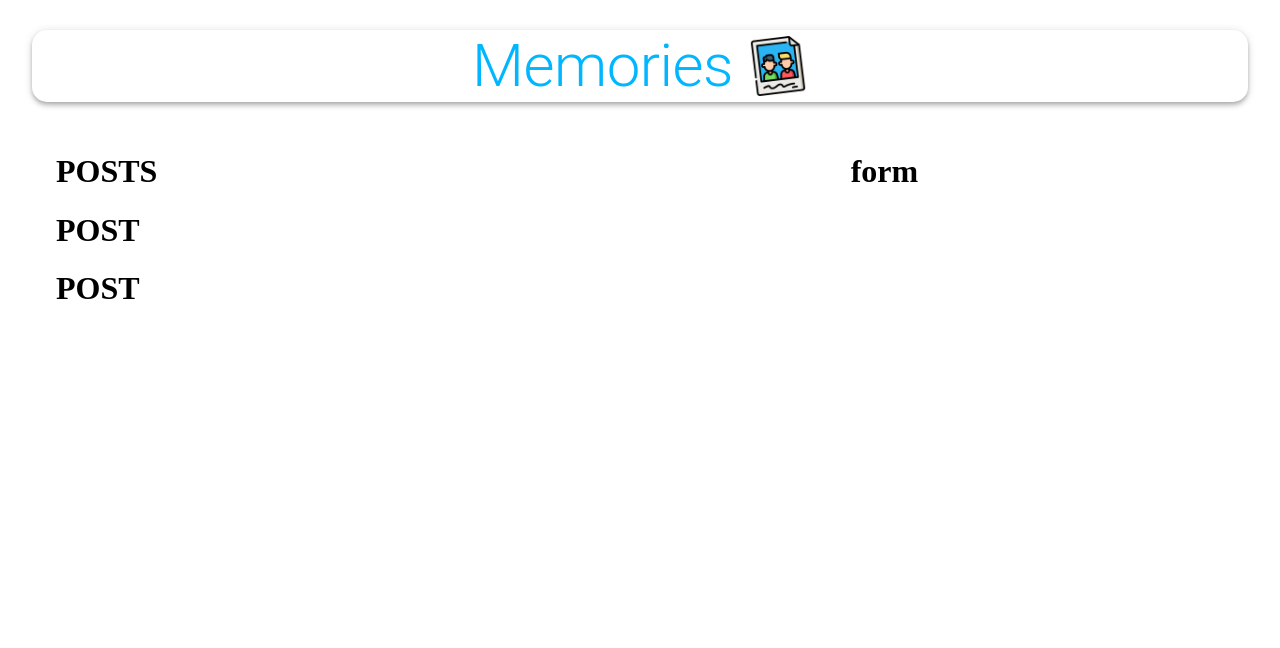
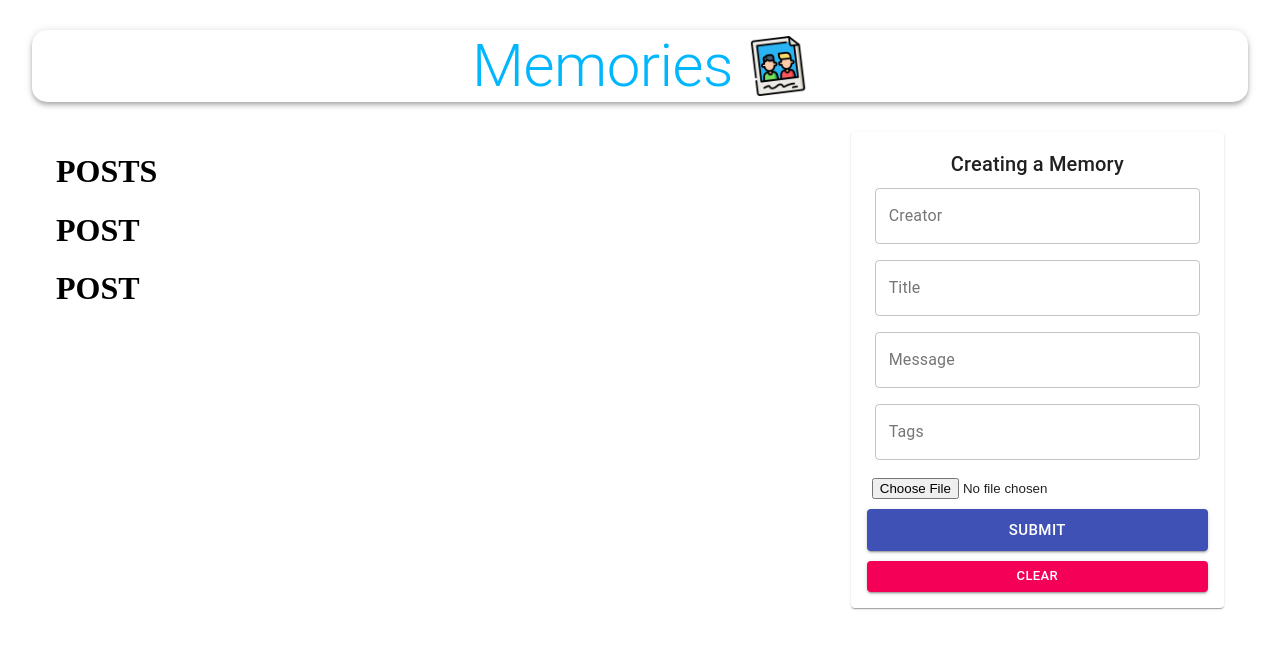
Before and after one commit to Jenny-Cao1/journal-project-client, a React (Create React App) app: page / in a window 1280 px wide. Shown: the top 648 px of the page. Built offline with nearby package versions, Linux system fonts and the light colour scheme; no server answers.

Commit message:
feat: update form component

```diff
--- a/src/components/Form/Form.js
+++ b/src/components/Form/Form.js
@@ -1,11 +1,41 @@
-import React from 'react';
+import React, { useState } from 'react';
+import { TextField, Button, Typography, Paper } from '@material-ui/core';
+import FileBase from 'react-file-base64';
 import useStyles from './styles';
 
 const Form = () => {
+    const [postData, setPostData] = useState({
+        creator: '',
+        title: '',
+        message: '',
+        tags: '',
+        selectedFile: ''
+    });
+
     const classes = useStyles();
 
+    const handleSubmit = () => {
+
+    }
+
+    const clear = () => {
+
+    }
     return(
-        <h1>form</h1>
+        <Paper className={classes.paper}>
+            <form autoComplete="off" noValidate className={`${classes.root} ${classes.form}`} onSubmit={handleSubmit}>
+                <Typography variant="h6">Creating a Memory</Typography>
+                <TextField name="creator" variant="outlined" label="Creator" fullWidth value={postData.creator}onChange={(e) => setPostData({ ...postData, creator: e.target.value })} />
+                <TextField name="title" variant="outlined" label="Title" fullWidth value={postData.title}onChange={(e) => setPostData({ ...postData, title: e.target.value })} />
+                <TextField name="message" variant="outlined" label="Message" fullWidth value={postData.message}onChange={(e) => setPostData({ ...postData, message: e.target.value })} />
+                <TextField name="tags" variant="outlined" label="Tags" fullWidth value={postData.tags} onChange={(e) => setPostData({ ...postData, tags: e.target.value })} />
+                <div className={classes.fileInput}>
+                    <FileBase type="file" multiple={false} onDone={({base64}) => setPostData({ ... postData, selectedFile: base64 })} />
+                </div>
+                <Button className={classes.buttonSubmit} variant="contained" color="primary" size="large" type="submit" fullWidth>Submit</Button>
+                <Button variant="contained" color="secondary" size="small" onClick={clear} fullWidth>Clear</Button>
+            </form>
+        </Paper>
     )
 }
 
```
